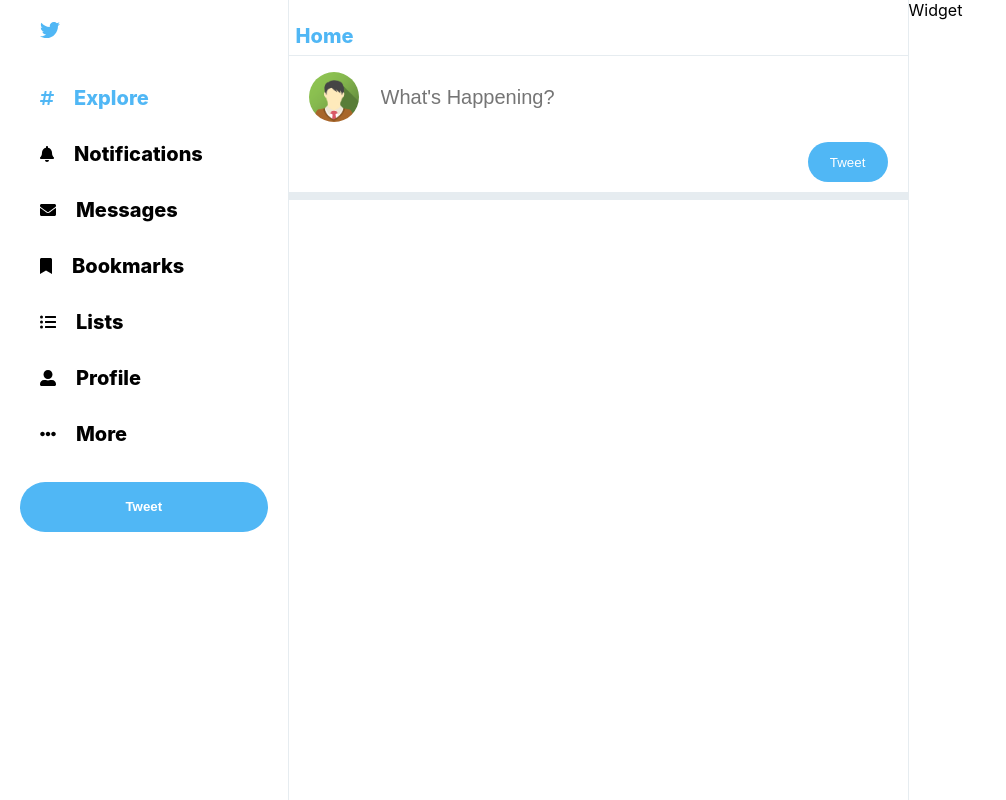
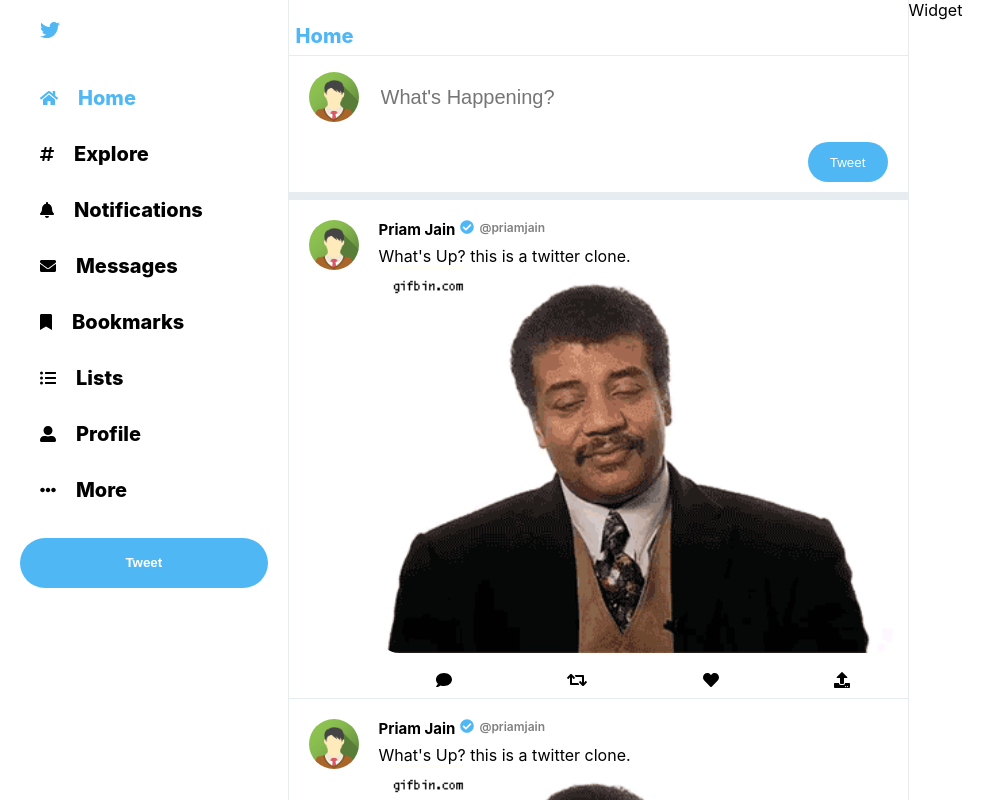
Before and after one commit to priamjain/twitter-clone, a React (Create React App) app: page / in a window 1280 px wide. Shown: the whole page, without its empty margins (0-1006 px from the left). Built offline with nearby package versions, Linux system fonts and the light colour scheme.

Commit message:
post component added

```diff
--- a/src/Feed.css
+++ b/src/Feed.css
@@ -1,4 +1,5 @@
 .feed{
+	width: 100%;
 	flex:0.5;
 	min-width: fit-content;
 	overflow-y: scroll;
--- a/src/Feed.js
+++ b/src/Feed.js
@@ -1,12 +1,20 @@
 import React from 'react'
 import './Feed.css';
 import TweetBox from './TweetBox'
+import Post from './Post'
 function Feed() {
 	return (
 		<div className='feed'>
 			<h2 className="feed__header">Home</h2>
 			<TweetBox></TweetBox>
-
+			<Post></Post>
+			<Post></Post>
+			<Post></Post>
+			<Post></Post>
+			<Post></Post>
+			<Post></Post>
+			<Post></Post>
+			<Post></Post>
 		</div>
 
 	)
--- /dev/null
+++ b/src/Post.css
@@ -0,0 +1,48 @@
+.post{
+	display: flex;
+	align-items: flex-start;
+	border-bottom: 1px solid var(--twitter-background);
+	padding-bottom: 10px
+}
+img{
+	border-radius: 20px;
+	width: 100%;
+}
+.post__footer{
+	display: flex;
+	justify-content: space-around;
+	margin-top: 15px;
+}
+.post__badge{
+	margin: 0 5px;
+	font-size: 14px;
+	color: var(--twitter-color);
+}
+
+.post__headerSpecial{
+	font-size: 12px;
+	color: gray;
+	font-weight: 600;
+	margin-right: 5px;
+}
+.post__header > h4{
+	margin-bottom: 7px;
+	display: flex;
+}
+.post__header{
+	font-size: 15px;
+	margin-bottom: 0;
+	padding: 0;
+}
+.post__avatar{
+	padding:20px;
+}
+.post__text{
+	margin: 0;
+}
+.post__body{
+	width: 100%;
+}
+.post__content{
+	margin-right: 15px;
+}
--- /dev/null
+++ b/src/Post.js
@@ -0,0 +1,48 @@
+import React from 'react'
+import { FontAwesomeIcon } from '@fortawesome/react-fontawesome'
+import { faCheckCircle,faComment,faRetweet,faHeart,faUpload } from '@fortawesome/free-solid-svg-icons'
+import './Post.css'
+function Post({
+	displayName,
+	userName,
+	verified,
+	text,
+	image,
+	avatar
+}){
+	return (
+		<div className="post">
+			<div className="post__avatar">
+				<img src={require("./avatar.png")} alt="Avatar" className="avatar"/>
+			</div>
+			<div className="post__body">
+				<div className="post__header">
+					<h4>Priam Jain
+							<FontAwesomeIcon className="post__badge" icon={faCheckCircle}></FontAwesomeIcon>
+							<span className="post__headerSpecial">
+							@priamjain
+							</span>
+
+					</h4>
+				</div>
+				<div className="post__content">
+					<p className="post__text">
+						What's Up? this is a twitter clone.
+					</p>
+						<img
+							src={require("./whatever.gif")}
+							alt="via giphy"/>
+				</div>
+				<div className="post__footer">
+					<FontAwesomeIcon icon={faComment}></FontAwesomeIcon>
+					<FontAwesomeIcon icon={faRetweet}></FontAwesomeIcon>
+					<FontAwesomeIcon icon={faHeart}></FontAwesomeIcon>
+					<FontAwesomeIcon icon={faUpload}></FontAwesomeIcon>
+				</div>
+
+			</div>
+		</div>
+	)
+}
+
+export default Post
--- a/src/SideBar.js
+++ b/src/SideBar.js
@@ -3,7 +3,7 @@
 import './SideBar.css'
 import { FontAwesomeIcon } from '@fortawesome/react-fontawesome'
 import { faTwitter } from '@fortawesome/free-brands-svg-icons'
-import { faHashtag,faBell,faEnvelope,faBookmark,faListUl,faUserAlt,faEllipsisH } from '@fortawesome/free-solid-svg-icons'
+import { faHashtag,faBell,faEnvelope,faBookmark,faListUl,faUserAlt,faEllipsisH,faHome } from '@fortawesome/free-solid-svg-icons'
 
 function SideBar() {
 	return (
@@ -11,6 +11,10 @@
 			<FontAwesomeIcon className='sidebar__twittericon'icon={faTwitter}></FontAwesomeIcon>
 			<SideBarOption
 				active
+				text="Home"
+				Icon={<FontAwesomeIcon icon={faHome}></FontAwesomeIcon>} >
+			</SideBarOption>
+			<SideBarOption
 				text="Explore"
 				Icon={<FontAwesomeIcon icon={faHashtag}></FontAwesomeIcon>} >
 			</SideBarOption>
```
Also changed, not shown: src/whatever.gif (added).
